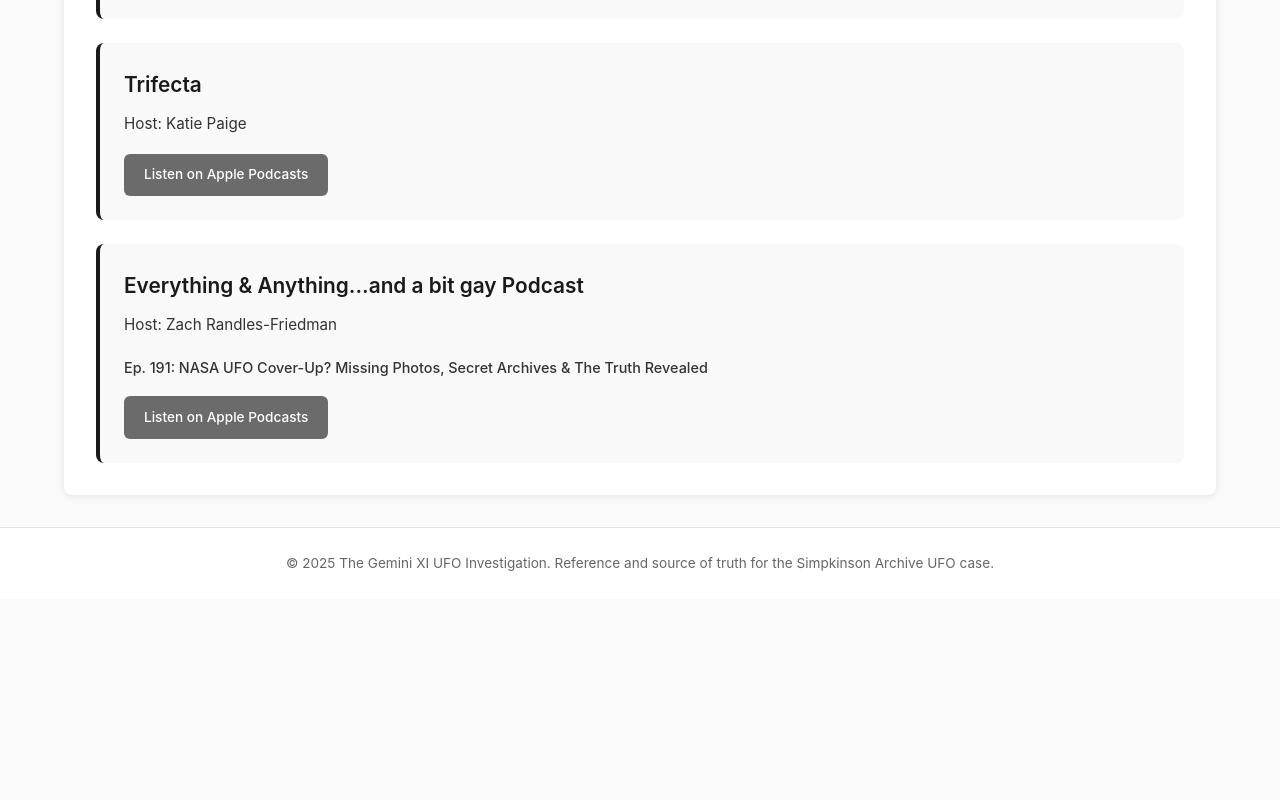
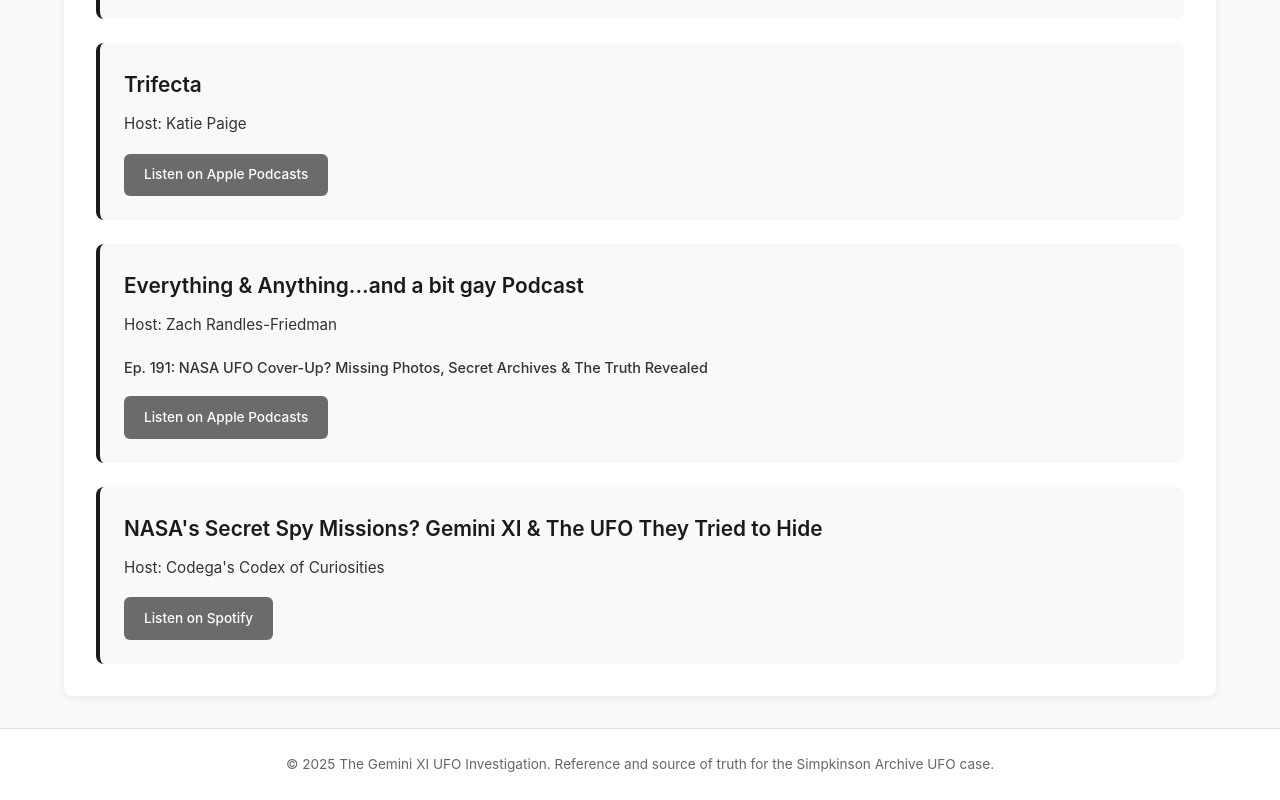
Before and after one commit to Seth-Lamancusa/geminiufo, a plain HTML site: page podcasts.html in a window 1280 px wide. Shown: the part 1805-2605 px from the top of the page. Before the commit the page ends 2404 px from the top, so only its background shows below. Drawn offline with Linux system fonts and the light colour scheme.

Commit message:
Add Codega's Codex of Curiosities podcast episode

```diff
--- a/podcasts.html
+++ b/podcasts.html
@@ -108,6 +108,14 @@
                         <a href="https://podcasts.apple.com/us/podcast/ep-191-nasa-ufo-cover-up-missing-photos-secret-archives/id1725668960?i=1000762245968" target="_blank" rel="noopener" class="btn-primary">Listen on Apple Podcasts</a>
                     </div>
                 </div>
+
+                <div class="podcast-item">
+                    <h3>NASA's Secret Spy Missions? Gemini XI &amp; The UFO They Tried to Hide</h3>
+                    <p class="podcast-host">Host: Codega's Codex of Curiosities</p>
+                    <div class="podcast-links">
+                        <a href="https://open.spotify.com/episode/4cAUdMnKqrd4YgpL0pfDKM" target="_blank" rel="noopener" class="btn-primary">Listen on Spotify</a>
+                    </div>
+                </div>
             </div>
         </section>
     </main>
```
